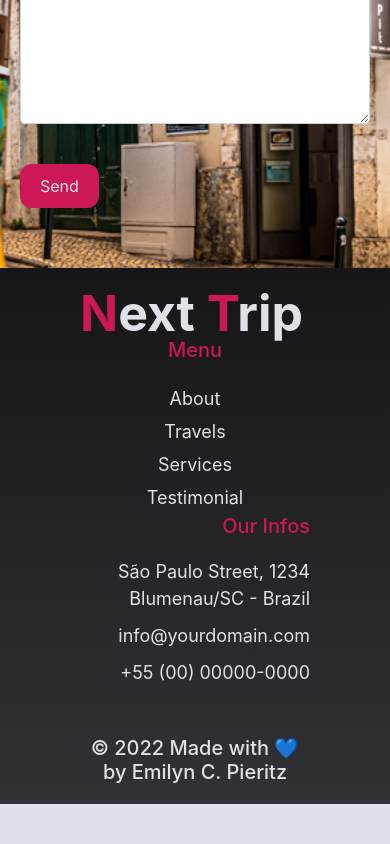
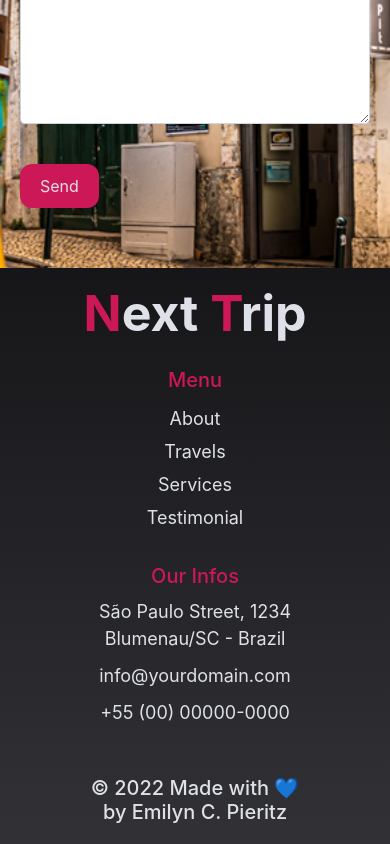
Before and after one commit to ecpieritz/next-trip, a Vue app: page / in a window 390 px wide. Shown: the part 8368-9212 px from the top of the page. Before the commit the page ends 9172 px from the top, so only its background shows below. Built offline with nearby package versions, Linux system fonts and the light colour scheme.

Commit message:
Added Footer responsive

```diff
--- a/src/components/Footer.vue
+++ b/src/components/Footer.vue
@@ -76,6 +76,13 @@ export default {
         color: $nt-blue;
       }
     }
+
+    @media(max-width: 780px){
+      margin: 30px auto;
+      h4{
+        margin-bottom: 10px;
+      }
+    }
   }
 
   &__address{
@@ -86,6 +93,13 @@ export default {
     p{
       margin: 10px 0;
     }
+
+    @media(max-width: 780px){
+      text-align: center;
+      h4{
+        margin-bottom: 10px;
+      }
+    }
   }
 
 
@@ -93,6 +107,8 @@ export default {
     color: $nt-white;
   }
 
-  @media(max-width: 780px) {}
+  @media(max-width: 780px) {
+    text-align: center;
+  }
 }
 </style>
```
